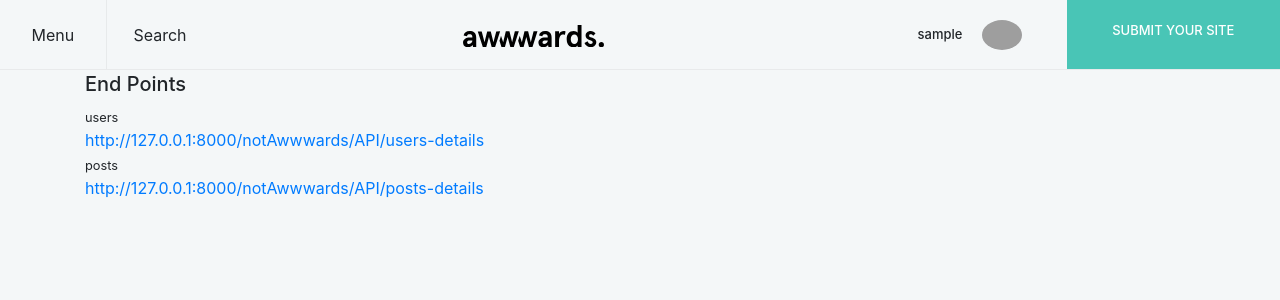
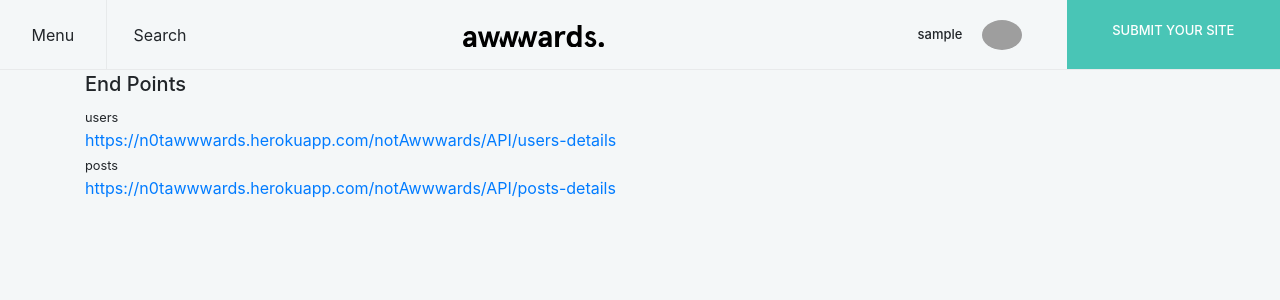
Before and after one commit to SteveMitto/awwwards, a Django app: page /notAwwwards/devops/ in a window 1280 px wide. Shown: the top 300 px of the page. Run offline with Django 3.2, Linux system fonts and the light colour scheme; the visitor is signed in with stand-in values (Sample User, id 1); some libraries are stand-ins or nearby versions; grey boxes are pictures that could not be loaded.

Commit message:
Fixing api link bug

```diff
--- a/awwards_apis/templates/developer.html
+++ b/awwards_apis/templates/developer.html
@@ -10,9 +10,9 @@
     <br><br><br><br> -->
     <h5>End Points</h5>
     <small>users</small><br>
-    <a href="http://127.0.0.1:8000/notAwwwards/API/users-details">http://127.0.0.1:8000/notAwwwards/API/users-details</a><br>
+    <a href="https://n0tawwwards.herokuapp.com/notAwwwards/API/users-details">https://n0tawwwards.herokuapp.com/notAwwwards/API/users-details</a><br>
     <small>posts</small><br>
-    <a href="http://127.0.0.1:8000/notAwwwards/API/posts-details">http://127.0.0.1:8000/notAwwwards/API/posts-details</a>
+    <a href="https://n0tawwwards.herokuapp.com/notAwwwards/API/posts-details">https://n0tawwwards.herokuapp.com/notAwwwards/API/posts-details</a>
   </div>
 
   <script type="text/javascript" src="{% static 'js/developer.js'%}">
```
